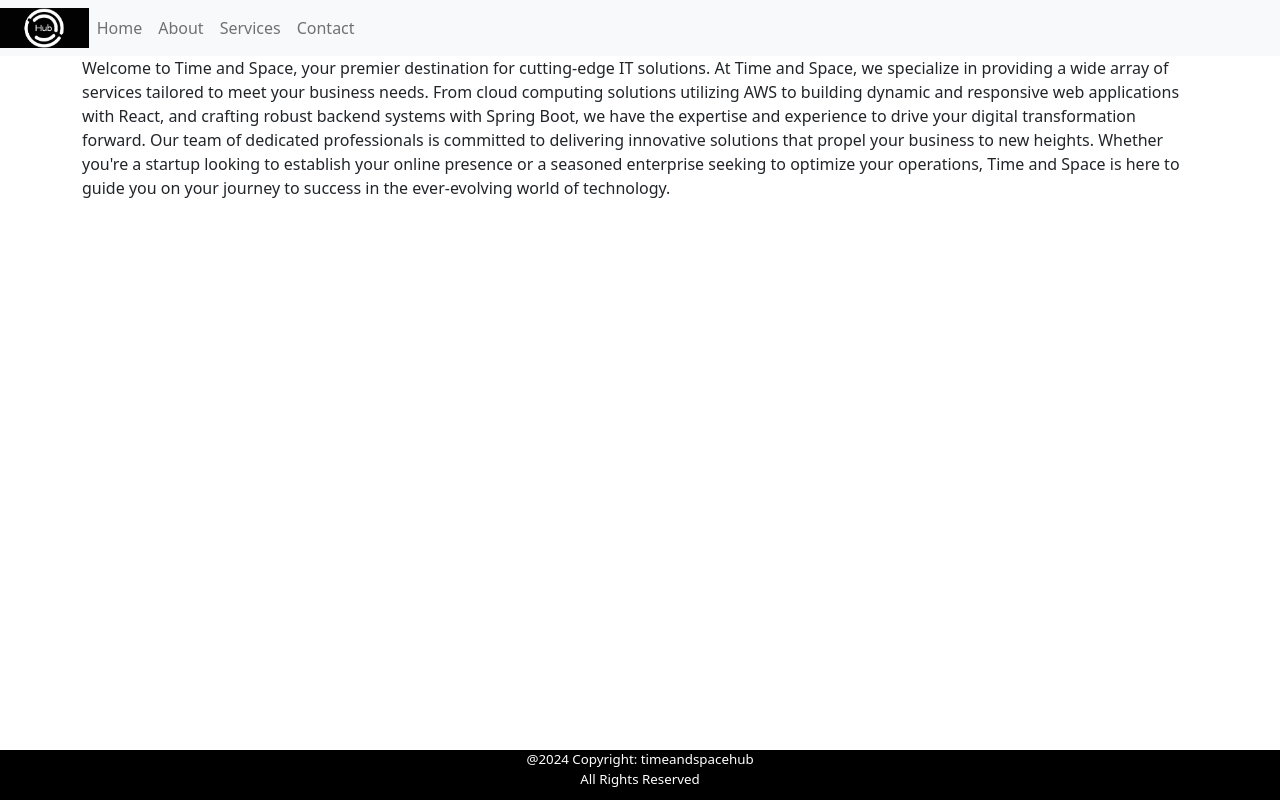
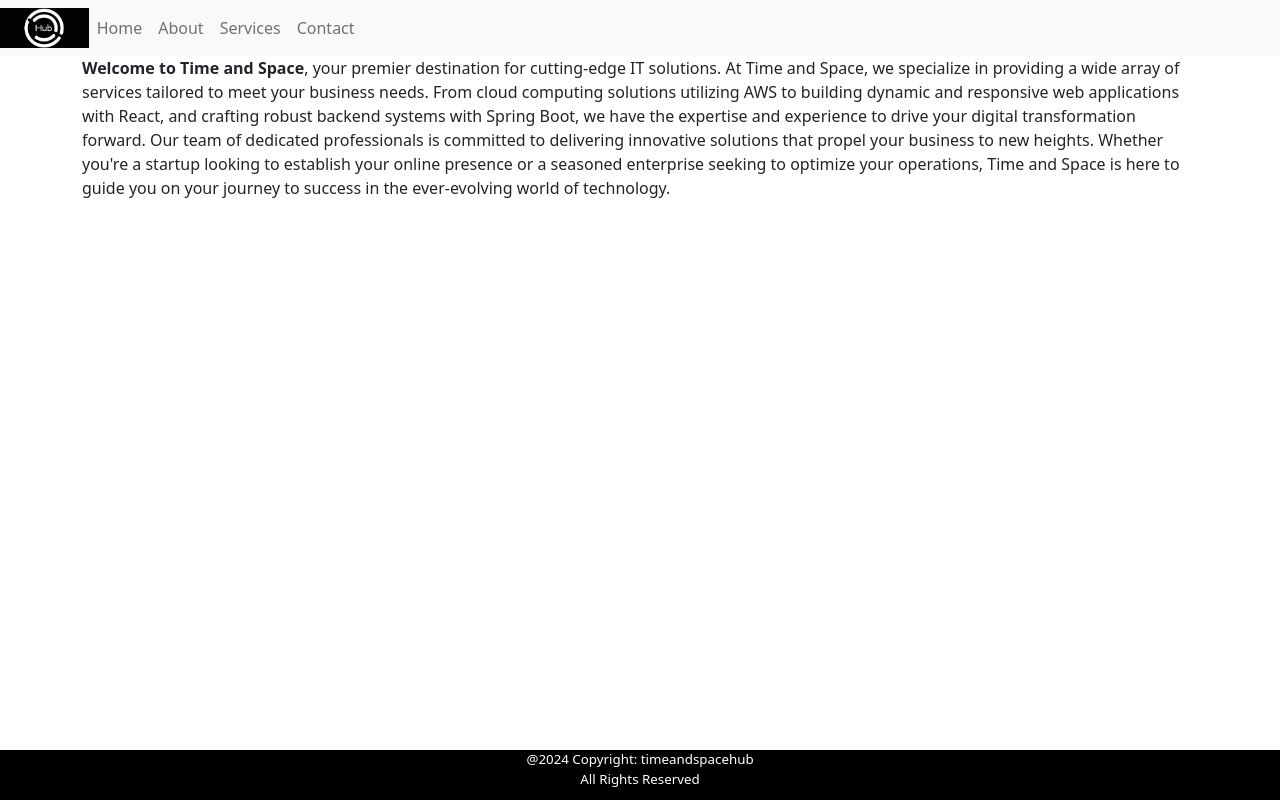
Before and after one commit to timeandspacehub/main-website, a React (Create React App) app in the folder react-frontend/: page / in a window 1280 px wide. Built offline with nearby package versions, Linux system fonts and the light colour scheme.

Commit message:
TASH-2: Added bold

```diff
--- a/react-frontend/src/components/HomeComponent.jsx
+++ b/react-frontend/src/components/HomeComponent.jsx
@@ -5,7 +5,7 @@ class HomeComponent extends Component {
     render() {
         return (
             <div>
-                Welcome to Time and Space, your premier destination for cutting-edge IT solutions.
+                <b>Welcome to Time and Space</b>, your premier destination for cutting-edge IT solutions.
                 At Time and Space, we specialize in providing a wide array of services tailored to
                 meet your business needs. From cloud computing solutions utilizing AWS to building
                 dynamic and responsive web applications with React, and crafting robust backend
```
